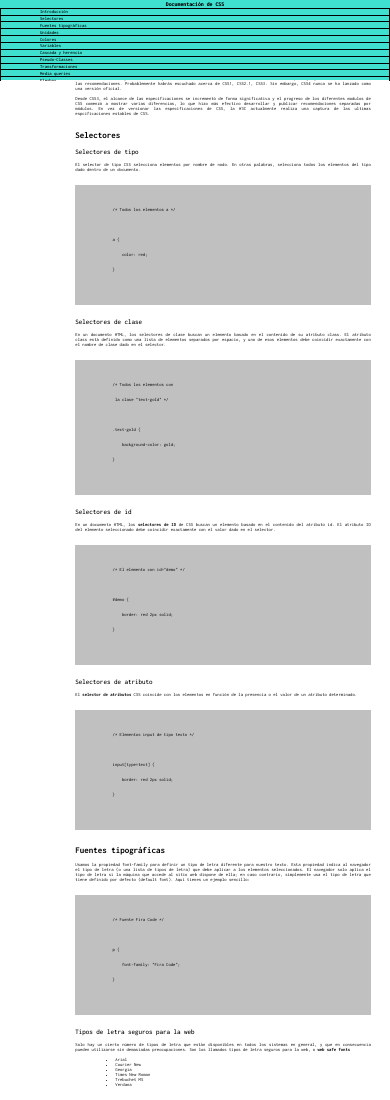
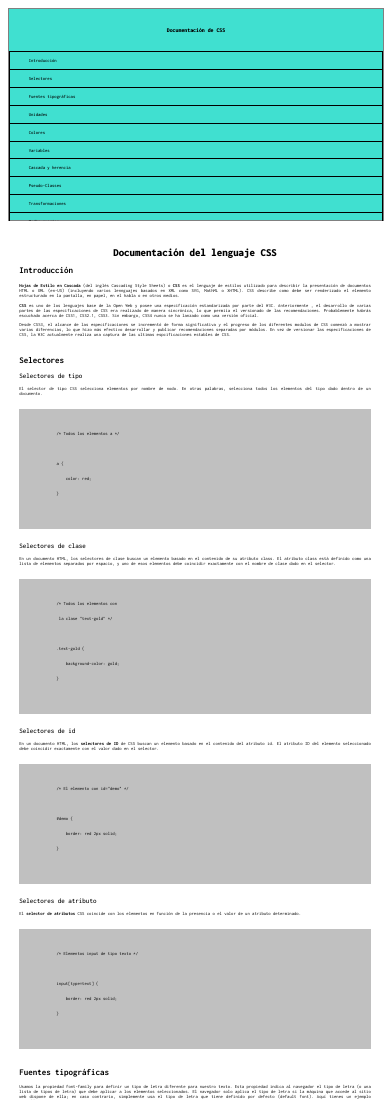
Before and after one commit to Devmmanuel/technical-documentation-page, a plain HTML site: page index.html in a window 390 px wide. Shown: the top 1100 px of the page. Drawn offline with Linux system fonts and the light colour scheme.

Commit message:
Se adapto la página para dispositivos móviles

```diff
--- a/styles/styles.css
+++ b/styles/styles.css
@@ -109,16 +109,31 @@ body {
     }
 
     #nav-bar {
+        position: sticky;
+        top: 0px;
         width: 100%;
-        height: 80px;
+        height: 25vh;
+        margin-bottom: 5%;
+        border-style: solid;
+        border-width: thin;
     }
 
     #nav-bar header {
-        font-size: 1.5vw;
-        height: 2vw;
+        height: 20%;
     }
 
-    .nav-link {
-        height: 1.5vw;
+    #nav-bar div {
+        height: 80%;
+    }
+
+    #nav-bar div a {
+        padding-left: 5%;
+    }
+
+    #main-doc {
+        margin-left: 3%;
+        margin-right: 3%;
+        padding-left: 0%;
+        padding-right: 0%;
     }
 }
```
